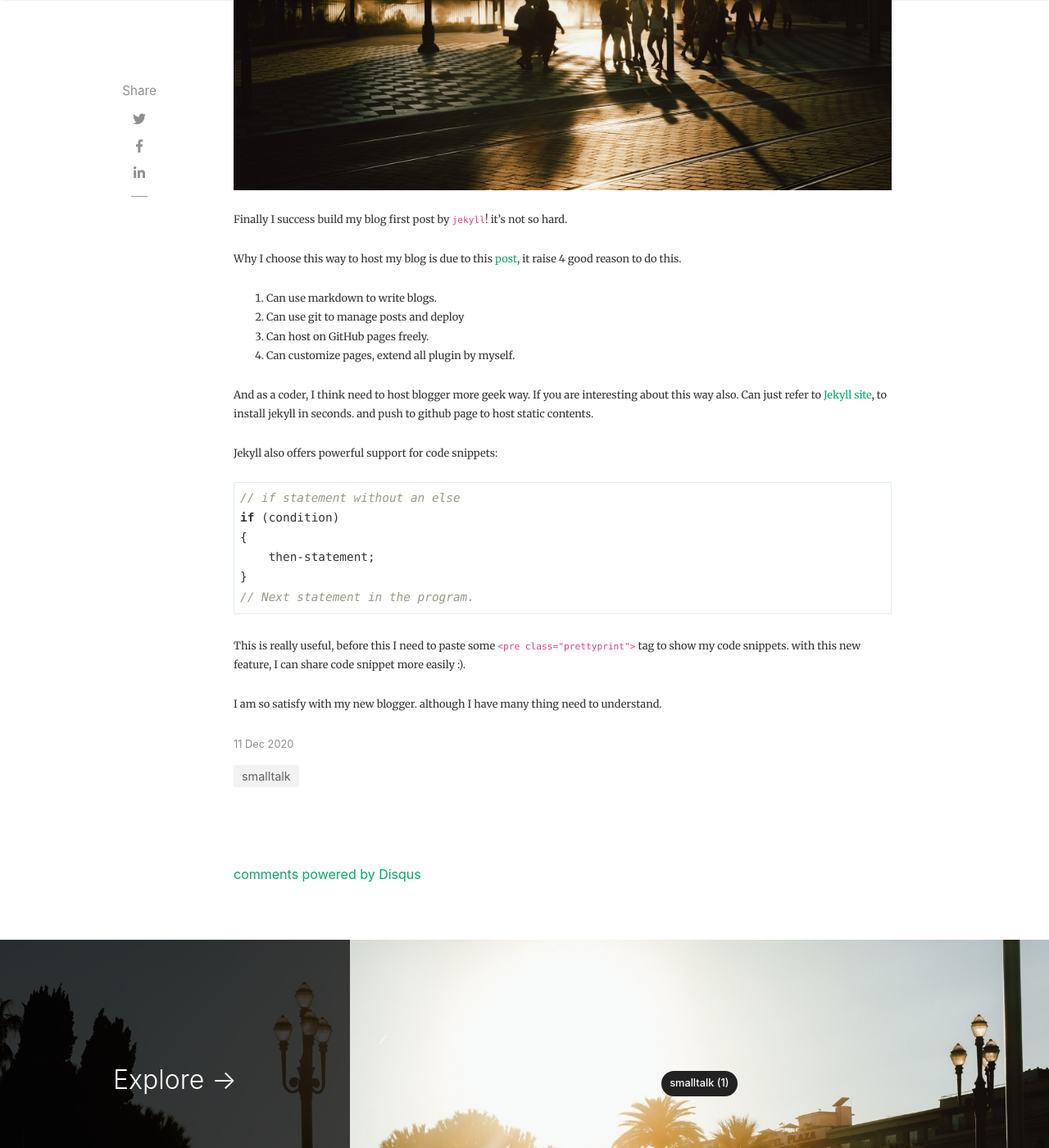
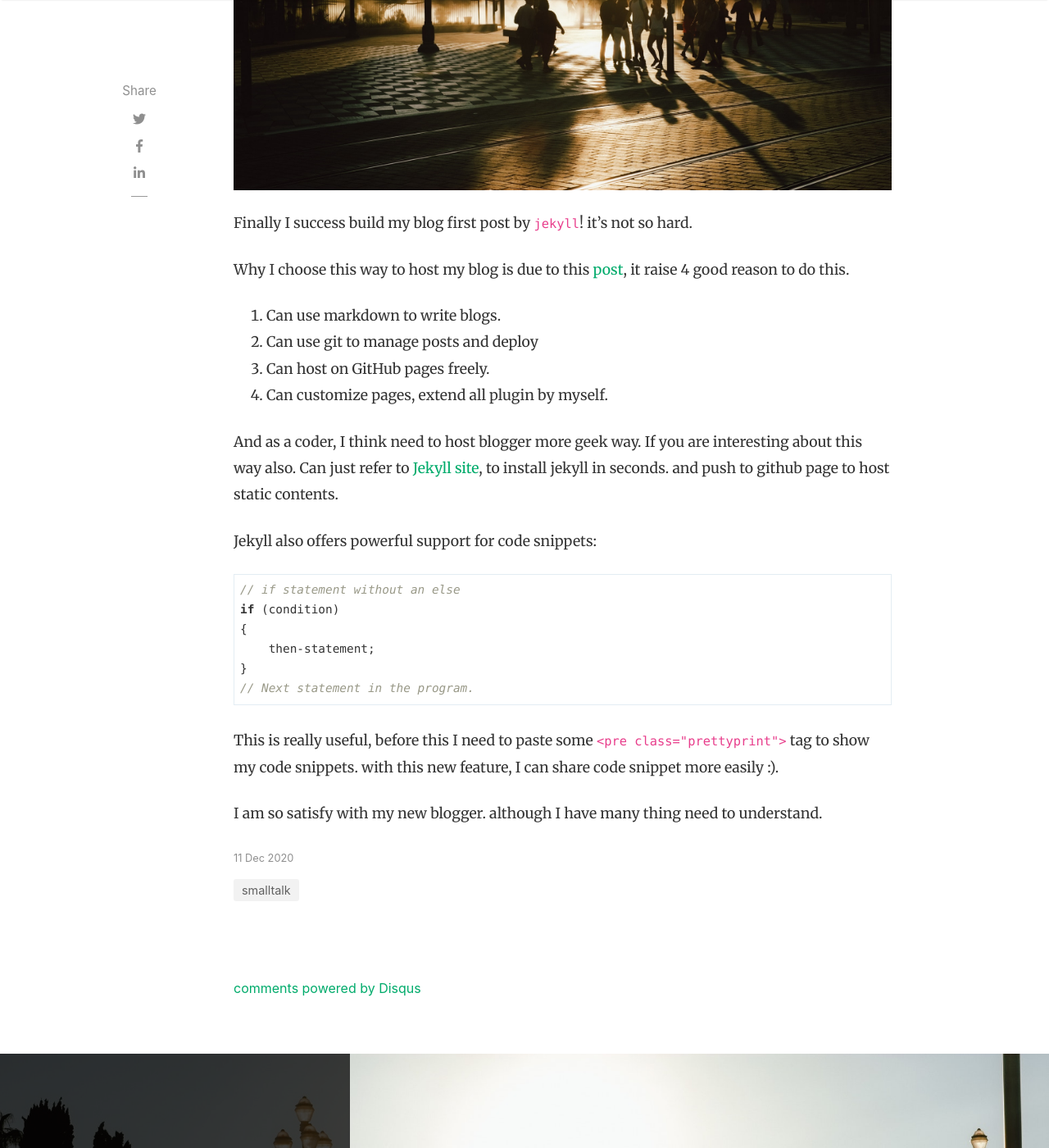
Before and after one commit to kyoangel/kyoangel.github.io, a Jekyll site: the page built from _posts/2020-12-11-First-Post.markdown, in a window 1280 px wide and 1400 px high, scrolled down 727 px. Shown: the whole window at 82% size. Built offline with Jekyll 4.4.1, drawn with Linux system fonts in a browser that asks for light colours; nearby versions of some CDN libraries; comment, search, counter and statistics services are not loaded.

Commit message:
set font-size back to 1.1rem to see the effect on github.io

```diff
--- a/assets/css/screen.css
+++ b/assets/css/screen.css
@@ -331,7 +331,7 @@ span.post-read-more a:hover {
 
 .article-post {
     font-family: Merriweather;
-    font-size: 0.8rem;
+    font-size: 1.1rem;
     line-height: 1.84;
     color: rgba(0, 0, 0, .8);
 }
```
